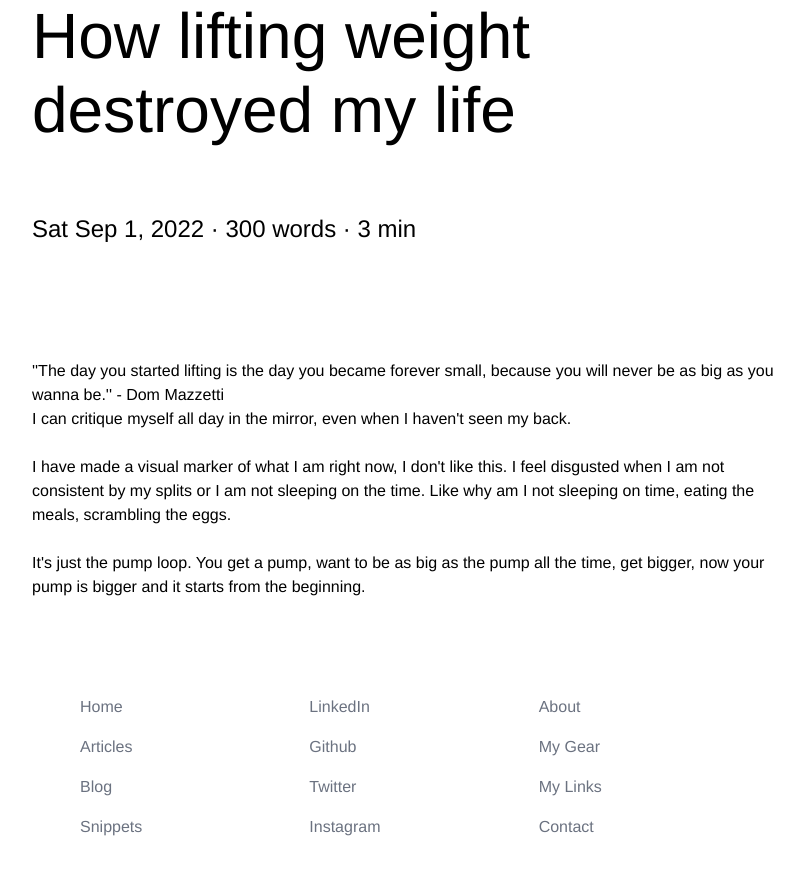
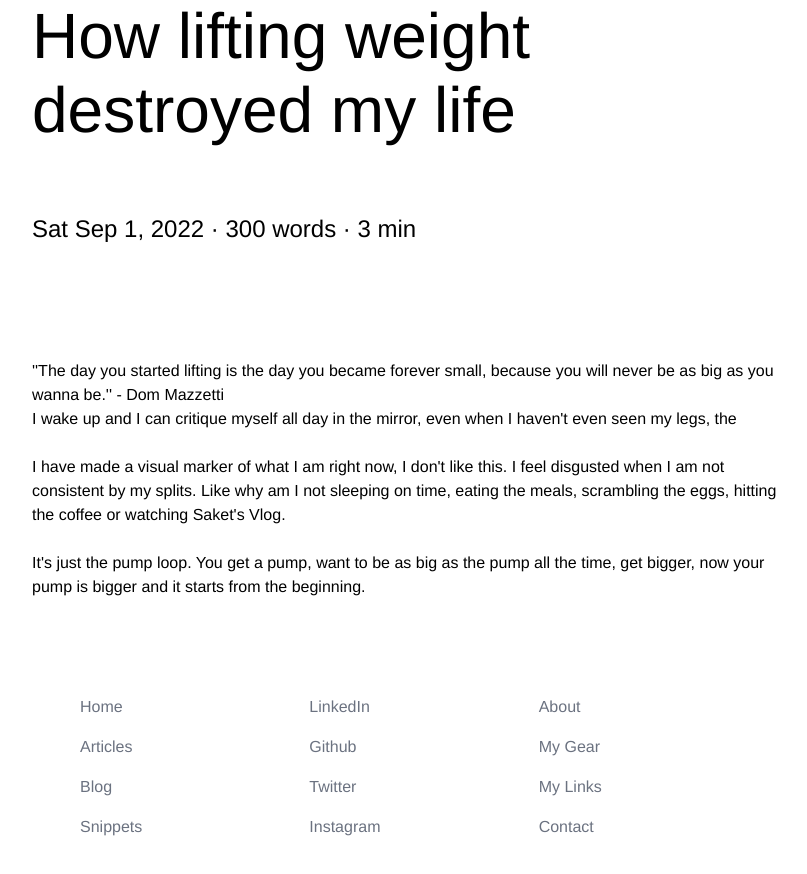
Before and after one commit to m0dulat0r/portfolio, a Next.js app: page /blog/2022/liftingruinedmylife in a window 1280 px wide. Shown: the top 874 px of the page, without its empty margins (224-1031 px from the left). Built offline with nearby package versions, Linux system fonts and the light colour scheme.

Commit message:
Update Landing Page
New Emoji

```diff
--- a/pages/blog/2019/twitch.js
+++ b/pages/blog/2019/twitch.js
@@ -1,5 +1,4 @@
-import styles from '/styles/Home.module.css'
-import BlogPost from '/components/blogpost'
+wimport styles from '/styles/Home.module.css'
 import Footer from "components/footer"
 
 import Heading from 'components/blogposts/heading'
--- a/pages/blog/2022/liftingruinedmylife.js
+++ b/pages/blog/2022/liftingruinedmylife.js
@@ -16,11 +16,11 @@ export default function BlogEntry({title, text}){
         <main className={styles.container}>
             <p>&apos;&apos;The day you started lifting is the day you became forever small, because you will never be as big as you wanna be.&apos;&apos; - Dom Mazzetti
            </p>
-           <p>I can critique myself all day in the mirror, even when I haven&apos;t seen my back.</p>
+           <p>I wake up and I can critique myself all day in the mirror, even when I haven&apos;t even seen my legs, the </p>
 
            <br></br>
-           <p> I have made a visual marker of what I am right now, I don&apos;t like this. I feel disgusted when I am not consistent by my splits or I am not sleeping
-            on the time. Like why am I not sleeping on time, eating the meals, scrambling the eggs.
+           <p> I have made a visual marker of what I am right now, I don&apos;t like this. I feel disgusted when I am not consistent by my splits.
+            Like why am I not sleeping on time, eating the meals, scrambling the eggs, hitting the coffee or watching Saket's Vlog.
            </p>
            <br></br>
            <p>
--- a/pages/index.js
+++ b/pages/index.js
@@ -21,7 +21,7 @@ export default function Home() {
           <br></br>
           <h2 className={styles.titleh2}> I am Aman</h2>
           <br></br>
-          <h2 className={styles.titleh2}> Welcome to my website 🎉</h2>
+          <h2 className={styles.titleh2}> 🚀❤️️🍰</h2>
 
         </main>
 
```
